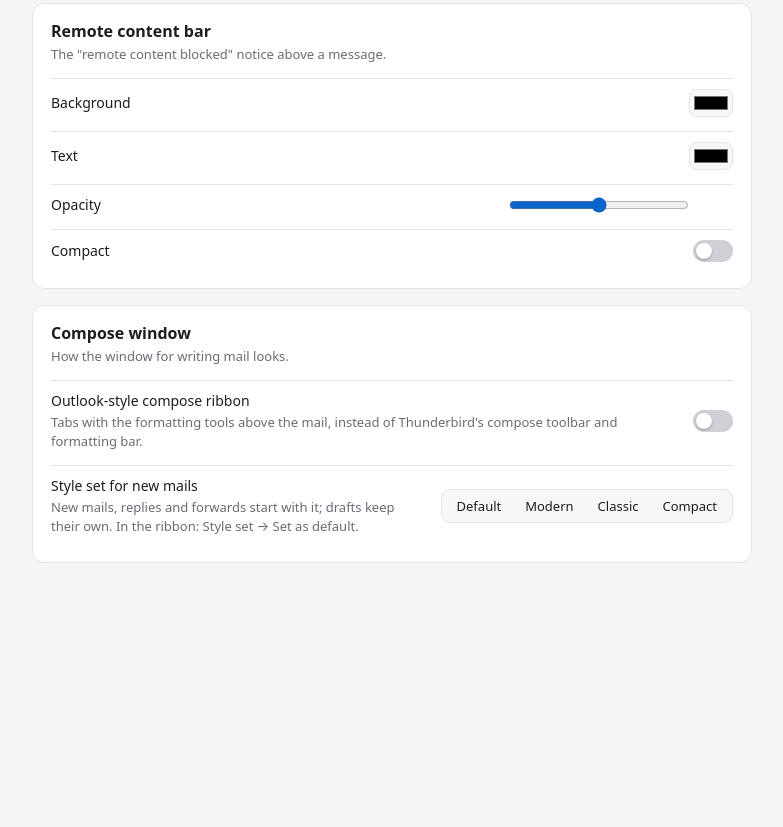
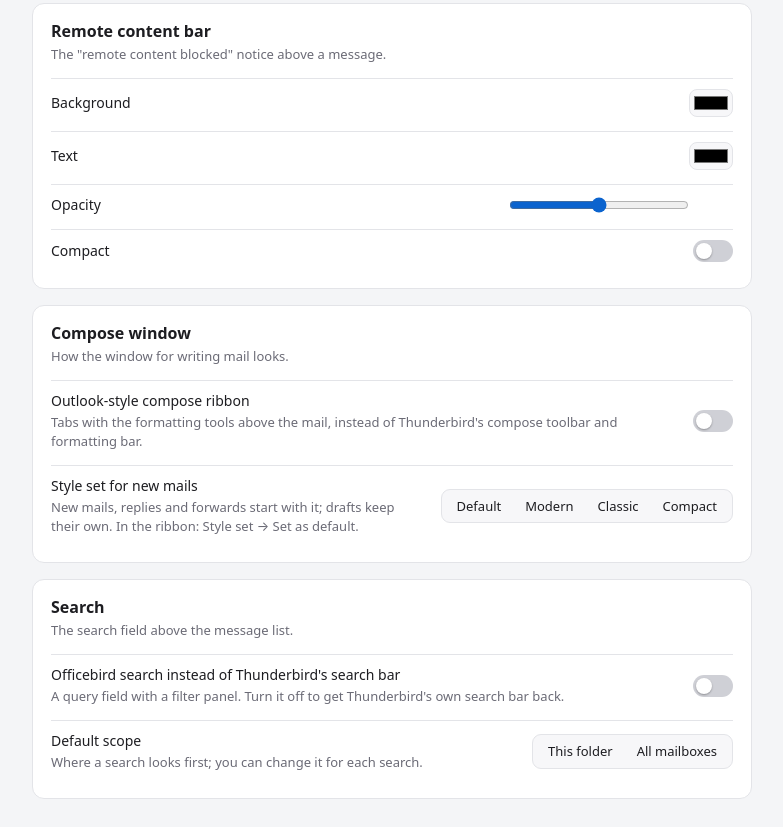
Before and after one commit to DirectInsane/officebird, a website with bundled scripts: page options/options.html in a window 1280 px wide. Shown: the part 1984-2811 px from the top of the page, without its empty margins (248-1031 px from the left). Before the commit the page ends 2603 px from the top, so only its background shows below. Built offline with nearby package versions, Linux system fonts and the light colour scheme; no server answers.

Commit message:
feat: search settings

```diff
--- a/options/options.html
+++ b/options/options.html
@@ -325,6 +325,34 @@
         </div>
       </section>
 
+      <section class="panel" data-section="search">
+        <div class="panel-head">
+          <div>
+            <h2>Search</h2>
+            <p>The search field above the message list.</p>
+          </div>
+        </div>
+        <div class="panel-body">
+          <div class="setting">
+            <div>
+              <div class="label">Officebird search instead of Thunderbird's search bar</div>
+              <div class="hint">A query field with a filter panel. Turn it off to get Thunderbird's own search bar back.</div>
+            </div>
+            <input type="checkbox" class="switch" name="search.enabled" aria-label="Officebird search instead of Thunderbird's search bar" />
+          </div>
+          <div class="setting">
+            <div>
+              <div class="label">Default scope</div>
+              <div class="hint">Where a search looks first; you can change it for each search.</div>
+            </div>
+            <div class="segmented" role="radiogroup" aria-label="Default scope">
+              <label><input type="radio" name="search.scope" value="folder" /><span>This folder</span></label>
+              <label><input type="radio" name="search.scope" value="all" /><span>All mailboxes</span></label>
+            </div>
+          </div>
+        </div>
+      </section>
+
       <footer class="status">
         <ul id="status"></ul>
       </footer>
--- a/options/options.js
+++ b/options/options.js
@@ -177,6 +177,7 @@ async function renderStatus() {
     preview: "Previews",
     warningBar: "Remote content bar",
     composeRibbon: "Compose ribbon",
+    search: "Search",
   };
   const list = document.getElementById("status");
   list.replaceChildren(
```
